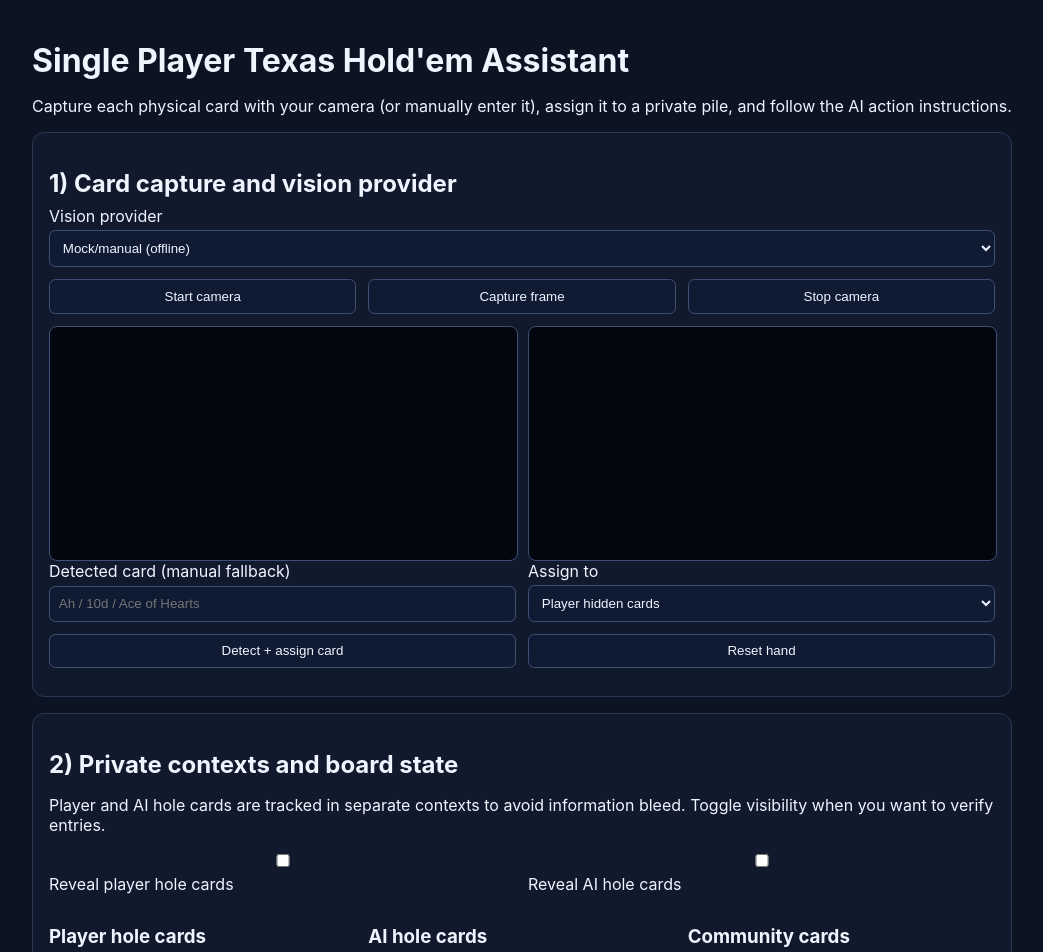
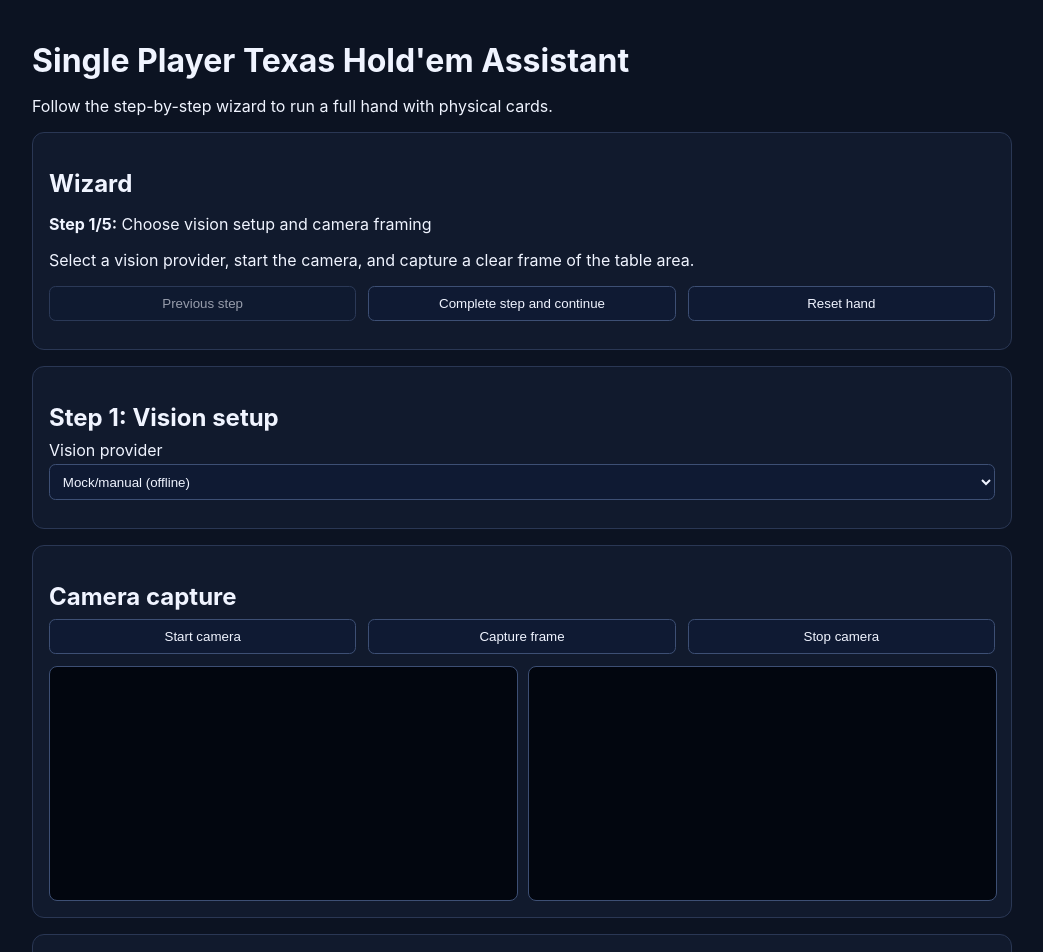
Before and after one commit to sortedcord/single-player-texas, a SvelteKit app: page / in a window 1280 px wide. Shown: the top 952 px of the page, without its empty margins (118-1161 px from the left). Built offline with nearby package versions, Linux system fonts and the light colour scheme.

Commit message:
feat: convert gameplay UI into guided step-by-step wizard
Agent-Logs-Url: https://github.com/sortedcord/single-player-texas/sessions/d7117da1-4fa0-4f4b-b2d9-a409cf20ea8f

Co-authored-by: sortedcord <37407370+sortedcord@users.noreply.github.com>

```diff
--- a/src/routes/+page.svelte
+++ b/src/routes/+page.svelte
@@ -6,11 +6,14 @@ import type { Card, CardState, CardTarget } from '$lib/game';
 import { addCardToState, cardToLabel, getAiTurnPlan, getGameStage } from '$lib/game';
 import { detectCard, type VisionProvider } from '$lib/vision';
 
+type WizardStep = 0 | 1 | 2 | 3 | 4;
+
 let provider: VisionProvider = 'mock';
 let geminiApiKey = '';
 let manualCardInput = '';
 let selectedTarget: CardTarget = 'player';
-let status = 'Show each dealt card to the camera (or enter manually) and assign it to a pile.';
+let status = 'Use the wizard below and complete each step in order.';
+let currentStep: WizardStep = 0;
 
 let gameState: CardState = {
 playerCards: [],
@@ -28,6 +31,77 @@ let canvasElement: HTMLCanvasElement | undefined;
 let imageDataUrl = '';
 let stream: MediaStream | null = null;
 let cameraError = '';
+
+function stepTitle(step: WizardStep): string {
+switch (step) {
+case 0:
+return 'Choose vision setup and camera framing';
+case 1:
+return 'Capture your two hidden player cards';
+case 2:
+return 'Capture the AI two hidden cards';
+case 3:
+return 'Capture all five community cards';
+default:
+return 'Get AI action instructions for betting';
+}
+}
+
+function stepInstruction(step: WizardStep): string {
+switch (step) {
+case 0:
+return 'Select a vision provider, start the camera, and capture a clear frame of the table area.';
+case 1:
+return 'Show each of your two hole cards to the camera one at a time, then click Detect + assign card.';
+case 2:
+return 'Without revealing to the player, show each AI hole card and assign it to the AI context.';
+case 3:
+return 'As the hand progresses, capture flop, turn, and river until five community cards are recorded.';
+default:
+return 'Enter pot and call amount, then follow the AI physical action instructions.';
+}
+}
+
+function stepTarget(step: WizardStep): CardTarget | null {
+if (step === 1) return 'player';
+if (step === 2) return 'ai';
+if (step === 3) return 'community';
+return null;
+}
+
+function stepGoal(step: WizardStep): string {
+if (step === 1) return `Add 2 player cards (${gameState.playerCards.length}/2 added).`;
+if (step === 2) return `Add 2 AI cards (${gameState.aiCards.length}/2 added).`;
+if (step === 3) return `Add 5 community cards (${gameState.communityCards.length}/5 added).`;
+return 'Step complete.';
+}
+
+function canAdvance(step: WizardStep): boolean {
+if (step === 0) return true;
+if (step === 1) return gameState.playerCards.length === 2;
+if (step === 2) return gameState.aiCards.length === 2;
+if (step === 3) return gameState.communityCards.length === 5;
+return true;
+}
+
+function goToStep(step: WizardStep) {
+currentStep = step;
+const forcedTarget = stepTarget(step);
+if (forcedTarget) selectedTarget = forcedTarget;
+status = `Step ${step + 1}/5: ${stepInstruction(step)}`;
+}
+
+function goToNextStep() {
+if (currentStep < 4 && canAdvance(currentStep)) {
+goToStep((currentStep + 1) as WizardStep);
+}
+}
+
+function goToPreviousStep() {
+if (currentStep > 0) {
+goToStep((currentStep - 1) as WizardStep);
+}
+}
 
 async function startCamera() {
 cameraError = '';
@@ -57,10 +131,12 @@ canvasElement.width = videoElement.videoWidth || 640;
 canvasElement.height = videoElement.videoHeight || 360;
 ctx.drawImage(videoElement, 0, 0, canvasElement.width, canvasElement.height);
 imageDataUrl = canvasElement.toDataURL('image/jpeg', 0.9);
-status = 'Frame captured. Detect card and add it to the selected pile.';
+status = 'Frame captured. Detect and assign the card for the current step.';
 }
 
 async function detectAndAssignCard() {
+const forcedTarget = stepTarget(currentStep);
+const target = forcedTarget ?? selectedTarget;
 const card = await detectCard({
 provider,
 manualInput: manualCardInput,
@@ -73,7 +149,7 @@ status = 'Card detection failed. Use a clearer frame or type value like "Ah" or
 return;
 }
 
-const update = addCardToState(gameState, selectedTarget, card);
+const update = addCardToState(gameState, target, card);
 if (!update.ok) {
 status = update.error;
 return;
@@ -81,14 +157,16 @@ return;
 
 gameState = update.state;
 manualCardInput = '';
-status = `${cardToLabel(card)} was assigned to ${selectedTarget}.`;
+selectedTarget = target;
+status = `${cardToLabel(card)} was assigned to ${target}. ${stepGoal(currentStep)}`;
 }
 
 function resetHand() {
 gameState = { playerCards: [], aiCards: [], communityCards: [] };
 pot = 0;
 toCall = 0;
-status = 'New hand started. Capture each card as it is dealt.';
+goToStep(0);
+status = 'New hand started. Follow the wizard from step 1.';
 }
 
 function visibleLabel(card: Card, reveal: boolean) {
@@ -116,13 +194,27 @@ content="Play physical-card Texas Hold'em with camera capture and optional Gemin
 
 <main>
 <h1>Single Player Texas Hold'em Assistant</h1>
-<p>
-Capture each physical card with your camera (or manually enter it), assign it to a private pile, and follow
-the AI action instructions.
-</p>
+<p>Follow the step-by-step wizard to run a full hand with physical cards.</p>
 
 <section>
-<h2>1) Card capture and vision provider</h2>
+<h2>Wizard</h2>
+<p><strong>Step {currentStep + 1}/5:</strong> {stepTitle(currentStep)}</p>
+<p>{stepInstruction(currentStep)}</p>
+<div class="row camera-actions">
+<button type="button" on:click={goToPreviousStep} disabled={currentStep === 0}>Previous step</button>
+<button type="button" on:click={goToNextStep} disabled={currentStep === 4 || !canAdvance(currentStep)}>
+Complete step and continue
+</button>
+<button type="button" on:click={resetHand}>Reset hand</button>
+</div>
+{#if currentStep < 4 && !canAdvance(currentStep)}
+<p class="hint">Before continuing: {stepGoal(currentStep)}</p>
+{/if}
+</section>
+
+{#if currentStep === 0}
+<section>
+<h2>Step 1: Vision setup</h2>
 <div class="row">
 <label>
 Vision provider
@@ -138,7 +230,12 @@ Gemini API key (used only in your browser)
 </label>
 {/if}
 </div>
+</section>
+{/if}
 
+{#if currentStep === 0 || currentStep === 1 || currentStep === 2 || currentStep === 3}
+<section>
+<h2>Camera capture</h2>
 <div class="row camera-actions">
 <button type="button" on:click={startCamera}>Start camera</button>
 <button type="button" on:click={captureFrame}>Capture frame</button>
@@ -156,41 +253,37 @@ Gemini API key (used only in your browser)
 {#if imageDataUrl}
 <img src={imageDataUrl} alt="Captured card frame" class="snapshot" />
 {/if}
+</section>
+{/if}
 
+{#if currentStep === 1 || currentStep === 2 || currentStep === 3}
+<section>
+<h2>Card assignment for current step</h2>
+<p>
+Current target pile: <strong>{stepTarget(currentStep)}</strong>
+</p>
 <div class="row">
 <label>
 Detected card (manual fallback)
 <input bind:value={manualCardInput} placeholder="Ah / 10d / Ace of Hearts" />
 </label>
-<label>
-Assign to
-<select bind:value={selectedTarget}>
-<option value="player">Player hidden cards</option>
-<option value="ai">AI hidden cards (separate context)</option>
-<option value="community">Community board</option>
-</select>
-</label>
 </div>
-
 <div class="row camera-actions">
 <button type="button" on:click={detectAndAssignCard}>Detect + assign card</button>
-<button type="button" on:click={resetHand}>Reset hand</button>
 </div>
+<p class="hint">{stepGoal(currentStep)}</p>
 </section>
+{/if}
 
 <section>
-<h2>2) Private contexts and board state</h2>
-<p>
-Player and AI hole cards are tracked in separate contexts to avoid information bleed. Toggle visibility when
-you want to verify entries.
-</p>
+<h2>Current hand state</h2>
 <div class="row toggles">
 <label><input type="checkbox" bind:checked={showPlayerCards} /> Reveal player hole cards</label>
 <label><input type="checkbox" bind:checked={showAiCards} /> Reveal AI hole cards</label>
 </div>
 <div class="pile-grid">
 <article>
-<h3>Player hole cards</h3>
+<h3>Player hole cards ({gameState.playerCards.length}/2)</h3>
 <ol>
 {#each gameState.playerCards as card}
 <li>{visibleLabel(card, showPlayerCards)}</li>
@@ -198,7 +291,7 @@ you want to verify entries.
 </ol>
 </article>
 <article>
-<h3>AI hole cards</h3>
+<h3>AI hole cards ({gameState.aiCards.length}/2)</h3>
 <ol>
 {#each gameState.aiCards as card}
 <li>{visibleLabel(card, showAiCards)}</li>
@@ -206,7 +299,7 @@ you want to verify entries.
 </ol>
 </article>
 <article>
-<h3>Community cards</h3>
+<h3>Community cards ({gameState.communityCards.length}/5)</h3>
 <ol>
 {#each gameState.communityCards as card}
 <li>{cardToLabel(card)}</li>
@@ -216,8 +309,9 @@ you want to verify entries.
 </div>
 </section>
 
+{#if currentStep === 4}
 <section>
-<h2>3) AI action helper (physical game instructions)</h2>
+<h2>Step 5: AI action helper</h2>
 <div class="row">
 <label>
 Current pot
@@ -240,6 +334,7 @@ Suggested action: <strong>{aiPlan.action}</strong>
 {/each}
 </ul>
 </section>
+{/if}
 
 <p class="status">{status}</p>
 </main>
@@ -298,6 +393,11 @@ button {
 cursor: pointer;
 }
 
+button:disabled {
+opacity: 0.6;
+cursor: not-allowed;
+}
+
 .camera-actions {
 grid-template-columns: repeat(auto-fit, minmax(160px, 1fr));
 }
@@ -328,6 +428,10 @@ gap: 0.75rem;
 color: #ff8f8f;
 }
 
+.hint {
+color: #9fc0ff;
+}
+
 .status {
 padding: 0.75rem;
 background: #172545;
```
